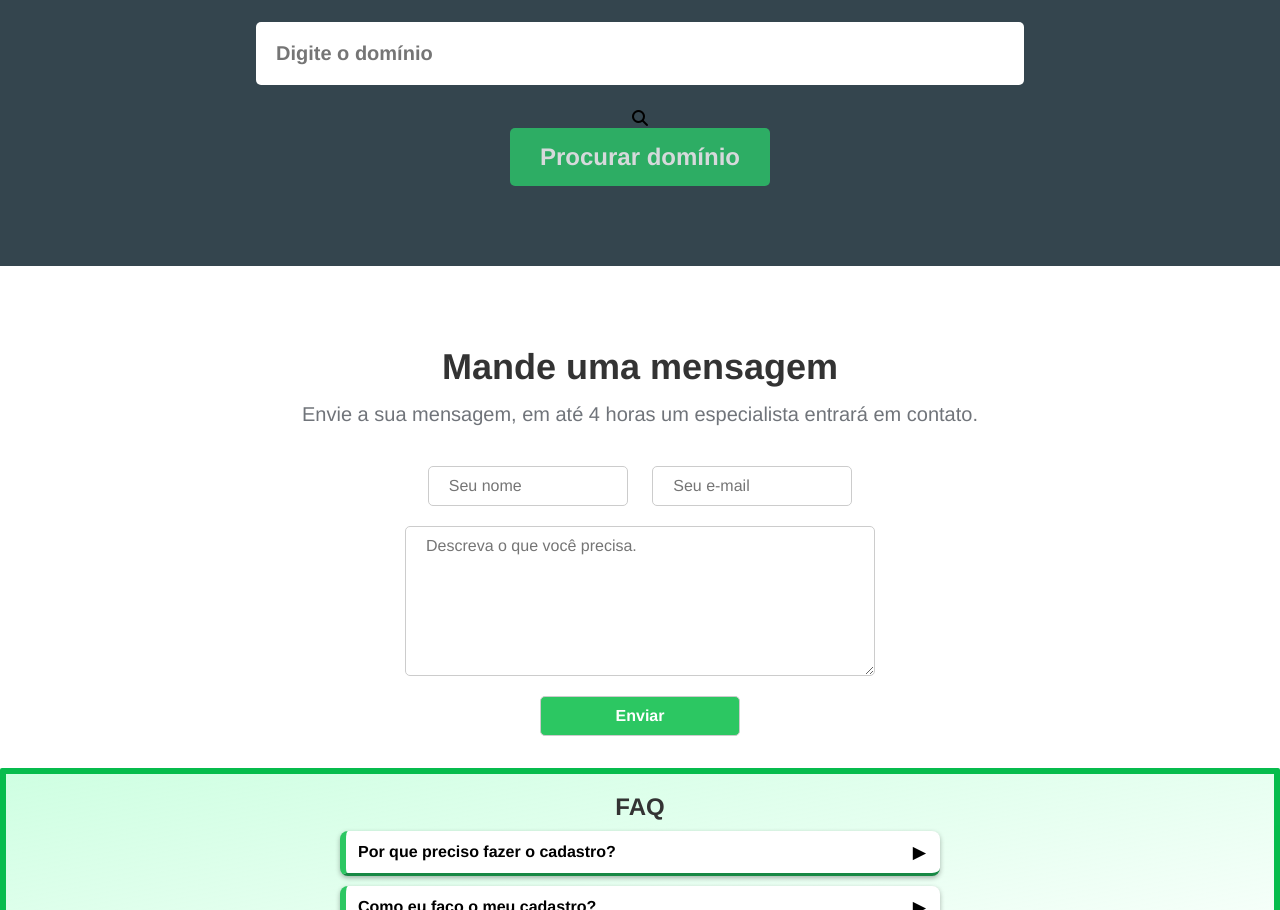
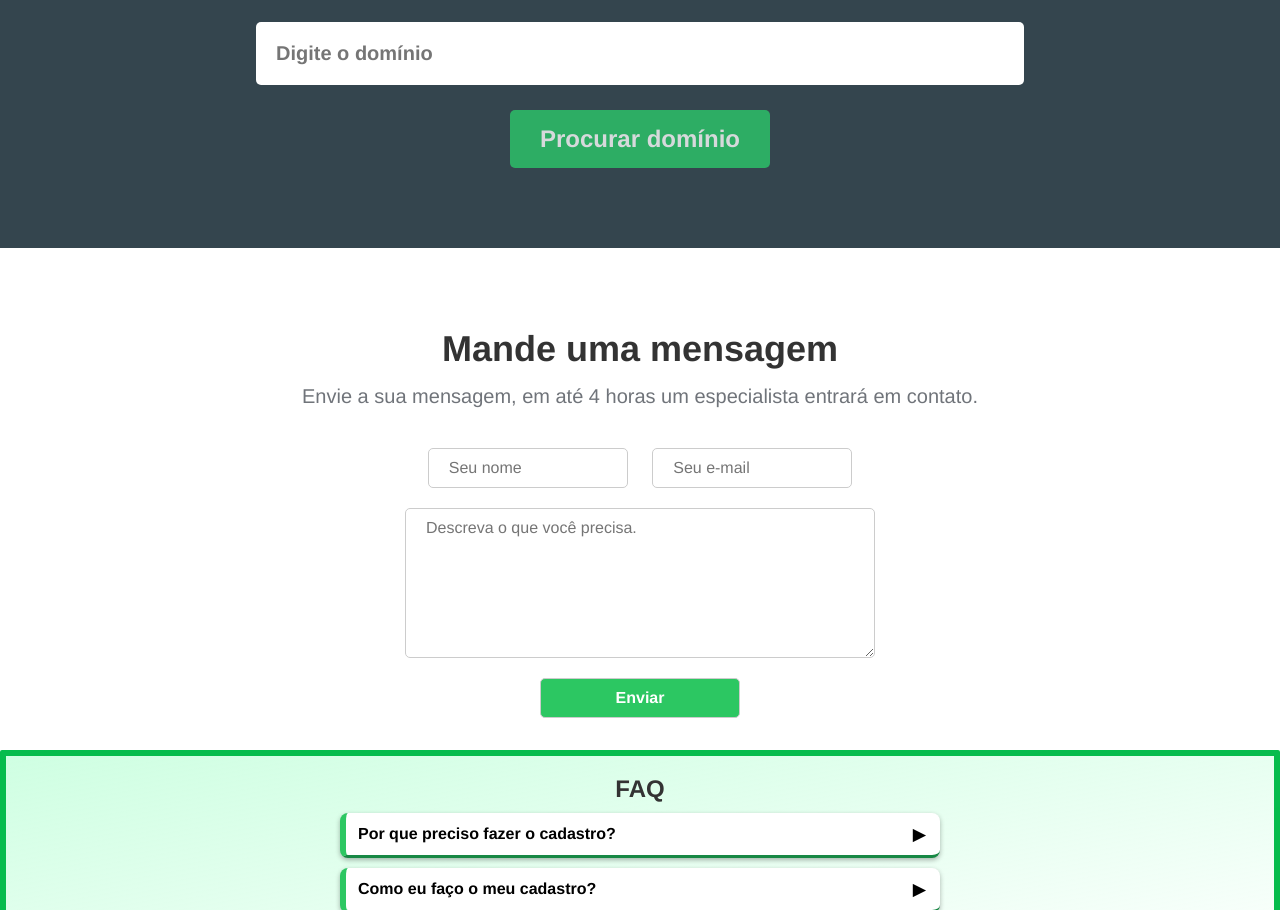
Before and after one commit to 2sSofteScript/SpHost, a plain HTML site: page src/index.html in a window 1280 px wide. Shown: the part 1852-2762 px from the top of the page. Drawn offline with Linux system fonts and the light colour scheme.

Commit message:
Update index.html

```diff
--- a/src/index.html
+++ b/src/index.html
@@ -131,7 +131,7 @@
 
                 <form>
                     <input type="text" name="domain" id="domain" placeholder="Digite o domínio">
-                    <i class="fa-solid fa-magnifying-glass"></i>
+                    <!--<i class="fa-solid fa-magnifying-glass"></i>-->
                     <input type="submit" value="Procurar domínio" class="btn-searchdomain">
 
                 </form>
```
